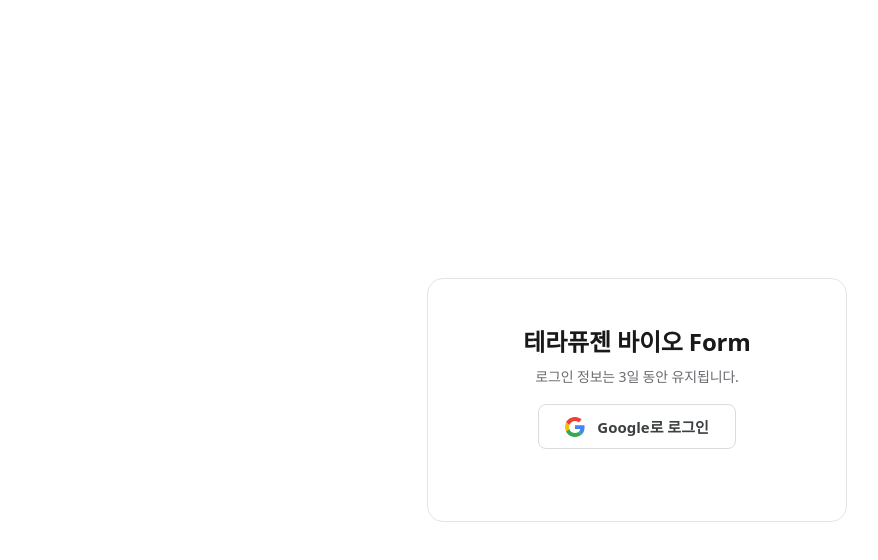
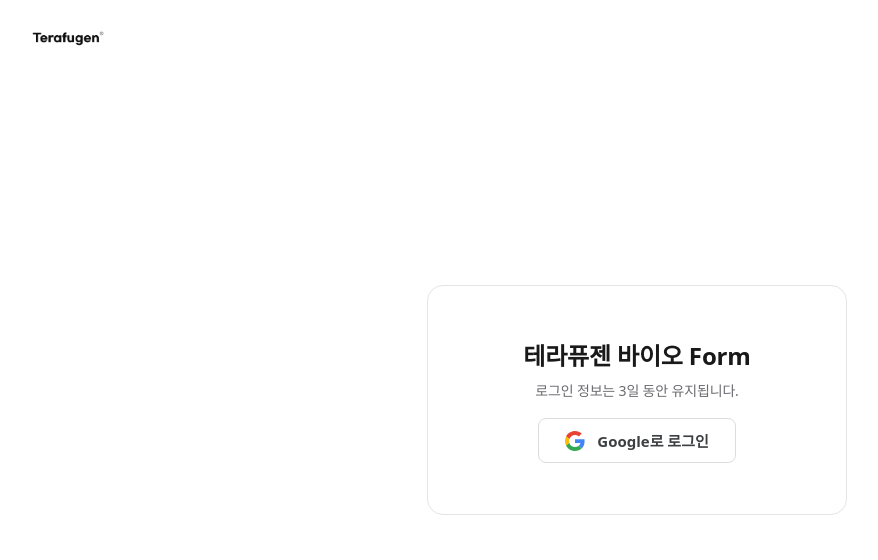
Before and after one commit to Terafugen-CX/formflow, a plain HTML site: page index.html in a window 1280 px wide. Shown: the whole page, without its empty margins (3-881 px from the left). Drawn offline with Linux system fonts and the light colour scheme; a web font is replaced by a local one.

Commit message:
Center login card content, add logo

```diff
--- a/index.html
+++ b/index.html
@@ -115,14 +115,16 @@ dialog pre{background:#f5f5f6;padding:12px;border-radius:8px;overflow:auto;font-
 .bgctl .btn{white-space:nowrap;font-size:11px;padding:5px 6px;width:100%}
 .bgth{height:30px;width:80px;object-fit:cover;border-radius:4px}
 .agate{position:fixed;inset:0;z-index:100;background:#fff;display:grid;place-items:center;padding:20px}
-.acard{width:min(420px,100%);text-align:center;border:1px solid #e4e4e7;border-radius:16px;padding:44px 32px;background:#fff}
+.acard{width:min(420px,100%);min-height:230px;display:flex;flex-direction:column;justify-content:center;text-align:center;border:1px solid #e4e4e7;border-radius:16px;padding:36px 32px;background:#fff}
+.alogo{position:absolute;left:28px;top:22px;height:30px;width:auto}
 .acard h2{margin:0 0 8px;font-size:24px}
 .acard p{color:var(--muted);font-size:14px;margin:0 0 18px}
 .acard label{display:block;text-align:left;font-size:12px;color:var(--muted);margin-bottom:4px}
 .gbtn{display:flex;align-items:center;justify-content:center;gap:12px;margin:0 auto;padding:11px 26px;background:#fff;border:1px solid #dadce0;border-radius:8px;font-size:15px;font-weight:600;color:#3c4043;cursor:pointer}
 .gbtn:hover{background:#f8f9fa;box-shadow:0 1px 3px rgba(60,64,67,.2)}
 .gbtn:disabled{opacity:.6;cursor:default}
-.agate .err{min-height:20px;margin-top:8px}
+.agate .err{margin-top:10px}
+.agate .err:empty{display:none}
 .field{margin-top:18px}
 .field label{display:block;font-size:13px;color:color-mix(in srgb,var(--fg) 60%,transparent);margin-bottom:6px}
 .field input,.field select{padding:9px 10px;border:1px solid color-mix(in srgb,var(--fg) 20%,transparent);border-radius:8px;background:transparent;outline:0;width:100%}
@@ -727,7 +729,7 @@ const G_LOGO='<svg width="20" height="20" viewBox="0 0 48 48" aria-hidden="true"
 function adminGate(){
   const old=document.getElementById('adminGate');if(old)old.remove();
   const g=document.createElement('div');g.id='adminGate';g.className='agate';
-  g.innerHTML=`<div class="acard"><h2>테라퓨젠 바이오 Form</h2><p>로그인 정보는 3일 동안 유지됩니다.</p><button class="gbtn" id="agLogin">${G_LOGO}<span>Google로 로그인</span></button><div class="err" id="agErr"></div></div>`;
+  g.innerHTML=`<img class="alogo" src="logo.png" alt="Terafugen"><div class="acard"><h2>테라퓨젠 바이오 Form</h2><p>로그인 정보는 3일 동안 유지됩니다.</p><button class="gbtn" id="agLogin">${G_LOGO}<span>Google로 로그인</span></button><div class="err" id="agErr"></div></div>`;
   document.body.append(g);
   loadGIS().catch(()=>{});
 }
```
Also changed, not shown: logo.png (added).
